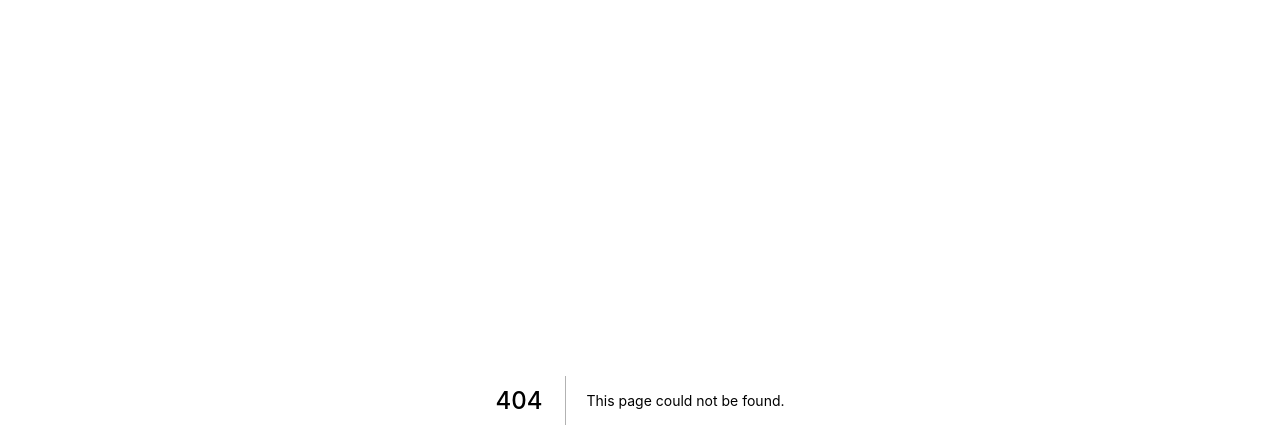
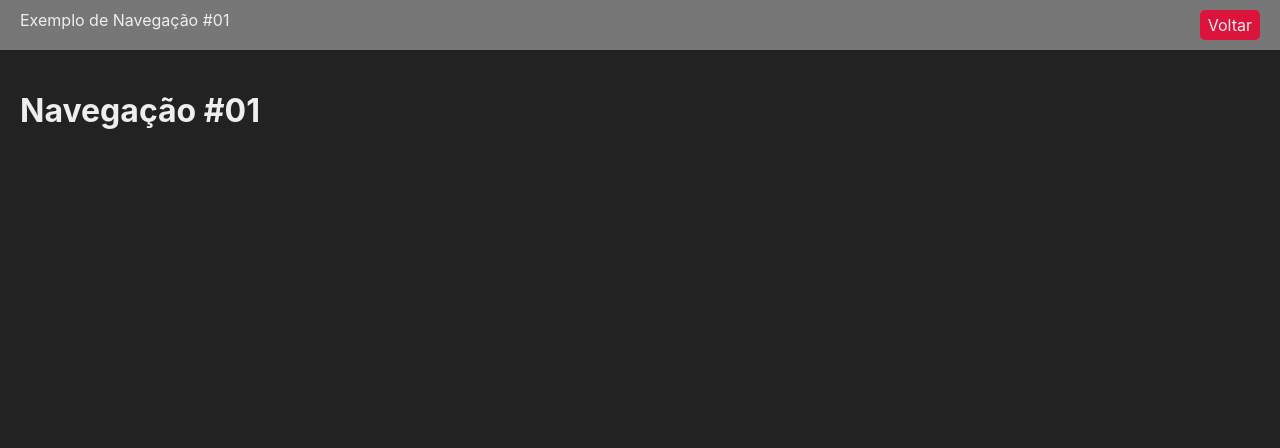
Before and after one commit to Ednardo-Paz/Fundamentos-NextJs, a Next.js app in the folder fundamentos/: page /navegacao in a window 1280 px wide. Before the commit this address had no page. Shown: the top 448 px of the page. Built offline with nearby package versions, Linux system fonts and the light colour scheme.

Commit message:
Feat: Navegação simples

```diff
--- a/fundamentos/src/pages/index.jsx
+++ b/fundamentos/src/pages/index.jsx
@@ -12,6 +12,7 @@
       <Navegador destino={'/estiloso'} texto={'Estiloso'} />
       <Navegador destino={'/exemplo'} texto={'Exemplo'} />
       <Navegador destino={'/jsx'} texto={'Jsx'} cor={'crimson'} />
+      <Navegador destino={'/navegacao'} texto={'Navegação 01'} cor={'green'} />
     </div>
   );
 }
--- /dev/null
+++ b/fundamentos/src/pages/navegacao/index.jsx
@@ -0,0 +1,9 @@
+import Layout from '../../components/Layout';
+
+export default function Navegador() {
+  return (
+    <Layout titulo="Exemplo de Navegação #01">
+      <h1>Navegação #01</h1>
+    </Layout>
+  );
+}
--- a/fundamentos/src/styles/Navegador.module.css
+++ b/fundamentos/src/styles/Navegador.module.css
@@ -2,4 +2,5 @@
   padding: 30px;
   margin: 10px;
   border-radius: 8px;
+  cursor: pointer;
 }
```
